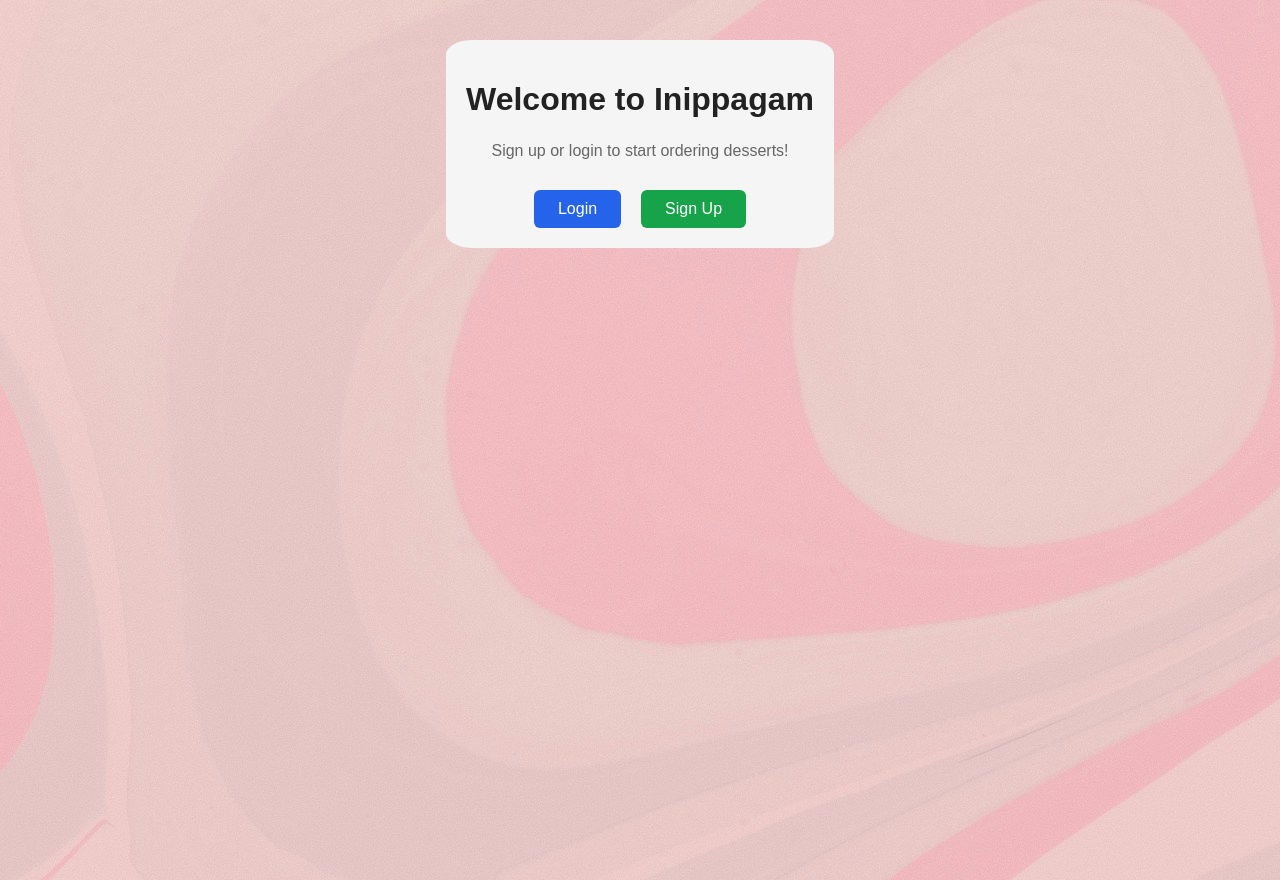
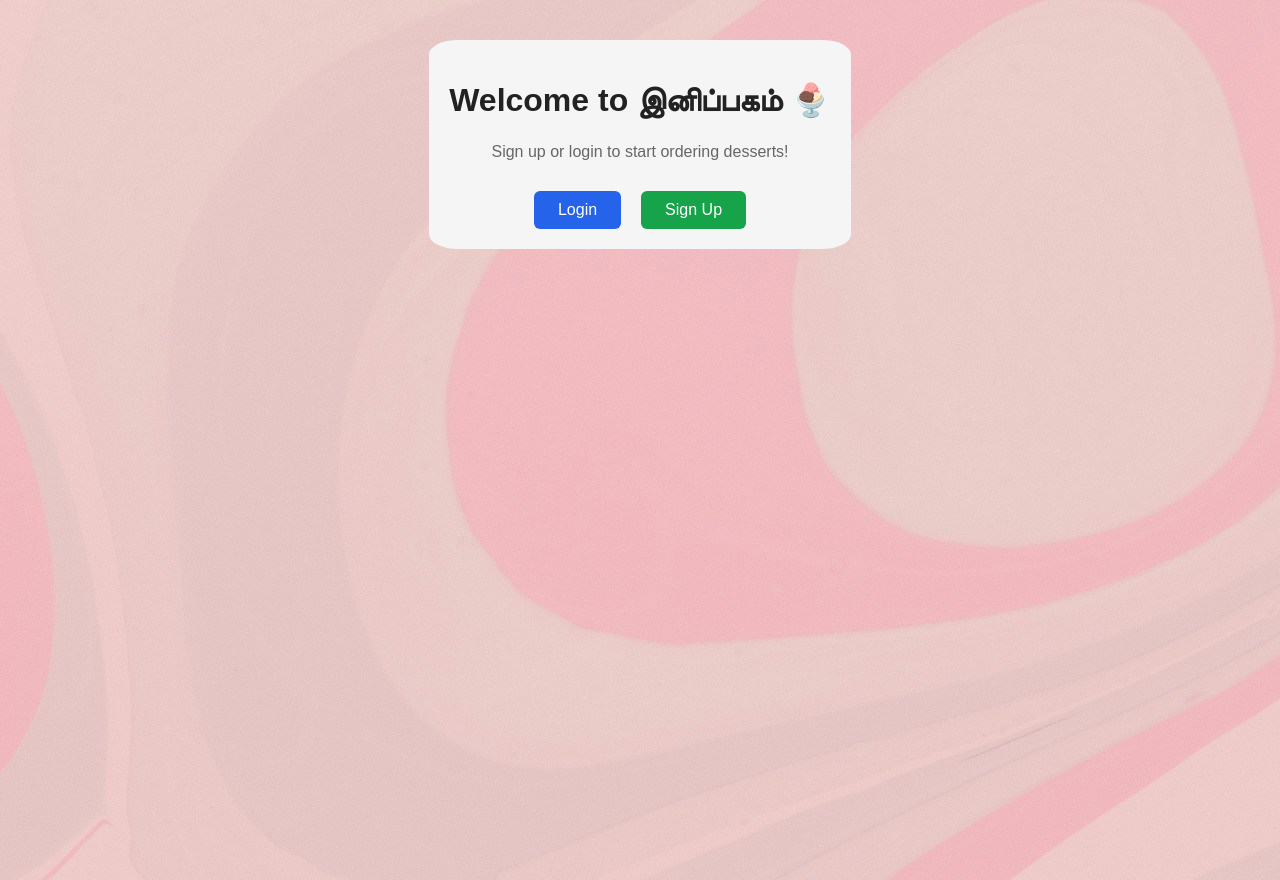
Before and after one commit to thenunachi/cart, a React (Create React App) app in the folder gitRepo/cart/productList/frontend/: page / in a window 1280 px wide. Built offline with nearby package versions, Linux system fonts and the light colour scheme; the HTML template or start-up script is replaced by a standard one.

Commit message:
chnaged the title

```diff
--- a/gitRepo/cart/productList/frontend/src/LandingPage.js
+++ b/gitRepo/cart/productList/frontend/src/LandingPage.js
@@ -8,7 +8,7 @@ const LandingPage = ({onLogin}) => {
     console.log(showAuth,"showAuth")
     return (
         <div className="landing-container">
-            <h1 className="landing-title">Welcome to Inippagam</h1>
+            <h1 className="landing-title">Welcome to இனிப்பகம் 🍨</h1>
             <p className="landing-subtitle">
                 Sign up or login to start ordering desserts!
             </p>
```
